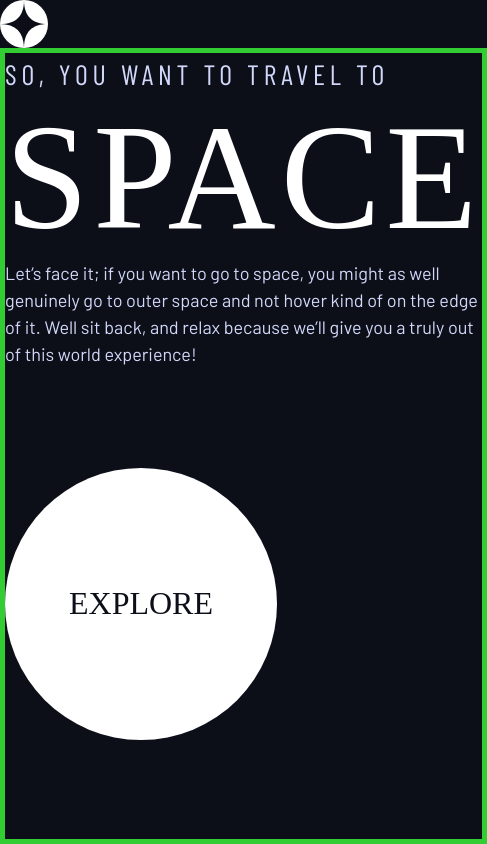
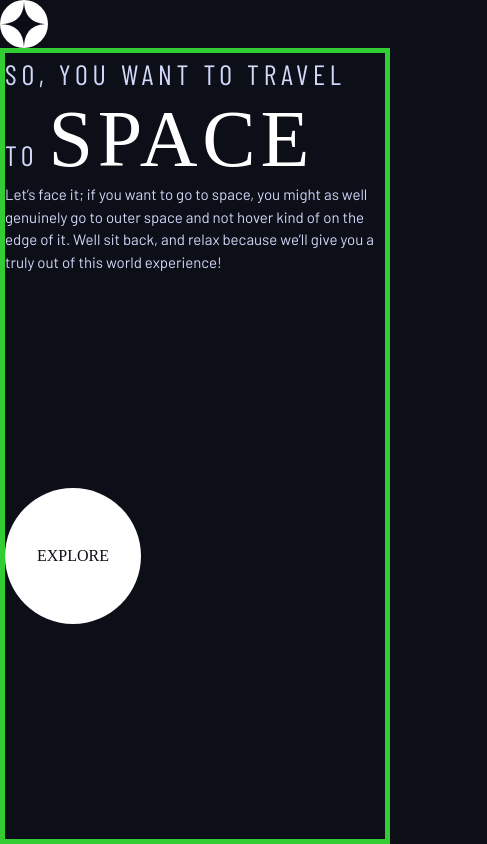
Before and after one commit to RaduHarangus/FEM-Space-tourism-multi-page-website, a website: page index.html in a window 390 px wide. Shown: the whole page, 487 px wide, since content can reach past the window. Drawn offline with nearby package versions, Linux system fonts and the light colour scheme; a web font is replaced by a local one.

Commit message:
progress save 23. home page, part 4 (responsive typography)

```diff
--- a/less/_utilities.less
+++ b/less/_utilities.less
@@ -27,7 +27,7 @@
 .grid-container {
   border: 5px solid limegreen;
   display: grid;
-  @media (min-width: 45rem) {
+  @media (min-width: 45em) {
     column-gap: var(--container-gap, 2rem);
     grid-template-columns: minmax(2rem, 1fr) repeat(2, minmax(0, 40rem)) minmax(2rem, 1fr);
     & > *:first-child {
--- a/less/_variables.less
+++ b/less/_variables.less
@@ -9,14 +9,28 @@
   --clr-white: 0 0% 100%;
 
   /* font-sizes */
-  --fs-900: 9.375rem;
-  --fs-800: 6.25rem;
-  --fs-700: 3.5rem;
-  --fs-600: 2rem;
+  --fs-900: clamp(5rem, 8vw + 1rem, 9.375rem);
+  --fs-800: 3.5rem;
+  --fs-700: 1.5rem;
+  --fs-600: 1rem;
   --fs-500: 1.75rem;
-  --fs-400: 1.125rem;
+  --fs-400: 0.9375rem;
   --fs-300: 1rem;
   --fs-200: 0.875rem;
+
+  @media (min-width: 35em) {
+      --fs-800: 5rem;
+      --fs-700: 2.5rem;
+      --fs-600: 1.5rem;
+      --fs-400: 1rem;
+  }
+
+  @media (min-width: 45em) {
+      --fs-800: 6.25rem;
+      --fs-700: 3.5rem;
+      --fs-600: 2rem;
+      --fs-400: 1.125rem;
+  }
 
   /* font-families */
   --ff-serif: "Bellefair", serif;
--- a/style.css
+++ b/style.css
@@ -73,18 +73,34 @@ select {
   --clr-light: 231 77% 90%;
   --clr-white: 0 0% 100%;
   /* font-sizes */
-  --fs-900: 9.375rem;
-  --fs-800: 6.25rem;
-  --fs-700: 3.5rem;
-  --fs-600: 2rem;
+  --fs-900: clamp(5rem, 9vw, 9.375rem);
+  --fs-800: 3.5rem;
+  --fs-700: 1.5rem;
+  --fs-600: 1rem;
   --fs-500: 1.75rem;
-  --fs-400: 1.125rem;
+  --fs-400: 0.9375rem;
   --fs-300: 1rem;
   --fs-200: 0.875rem;
   /* font-families */
   --ff-serif: "Bellefair", serif;
   --ff-sans-cond: "Barlow Condensed", sans-serif;
   --ff-sans-normal: "Barlow", sans-serif;
+}
+@media (min-width: 35em) {
+  :root {
+    --fs-800: 5rem;
+    --fs-700: 2.5rem;
+    --fs-600: 1.5rem;
+    --fs-400: 1rem;
+  }
+}
+@media (min-width: 45em) {
+  :root {
+    --fs-800: 6.25rem;
+    --fs-700: 3.5rem;
+    --fs-600: 2rem;
+    --fs-400: 1.125rem;
+  }
 }
 /* ------------------- */
 /* Utility classes     */
@@ -110,7 +126,7 @@ select {
   border: 5px solid limegreen;
   display: grid;
 }
-@media (min-width: 45rem) {
+@media (min-width: 45em) {
   .grid-container {
     column-gap: var(--container-gap, 2rem);
     grid-template-columns: minmax(2rem, 1fr) repeat(2, minmax(0, 40rem)) minmax(2rem, 1fr);
```
